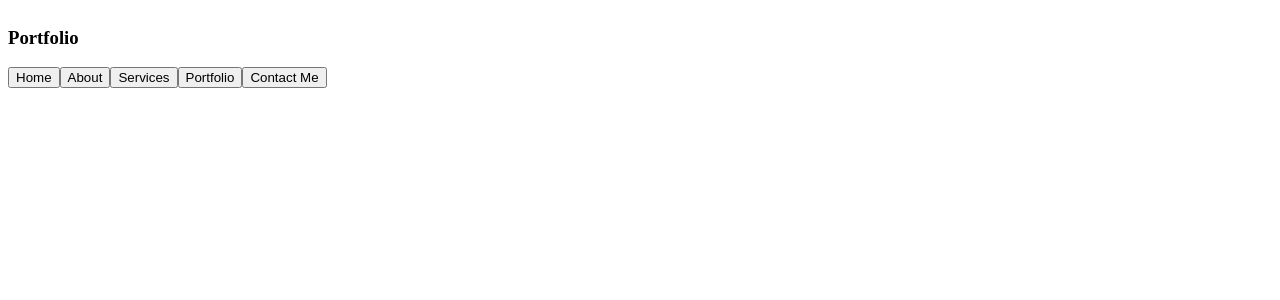
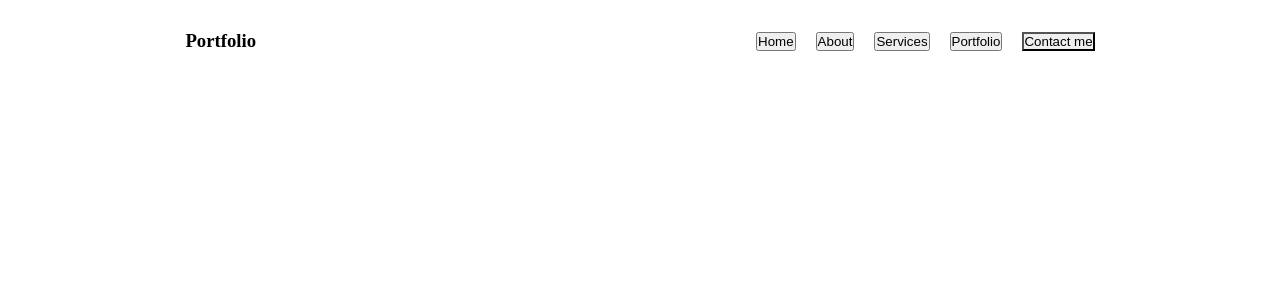
Before and after one commit to Manunyville/Portfolio-tp, a React (Create React App) app: page / in a window 1280 px wide. Shown: the top 300 px of the page. Built offline with nearby package versions, Linux system fonts and the light colour scheme.

Commit message:
estilizando los botones

```diff
--- a/src/components/navbar/navbar.css
+++ b/src/components/navbar/navbar.css
@@ -0,0 +1,4 @@
+*{
+    margin: 0;
+    padding: 0;
+}
--- a/src/components/navbar/navbar.jsx
+++ b/src/components/navbar/navbar.jsx
@@ -1,22 +1,28 @@
 import './navbar.css'
 import React from 'react'
-import { Stack, HStack, VStack } from '@chakra-ui/react'
+import { Stack, HStack, VStack, Flex, Button, ButtonGroup } from '@chakra-ui/react'
 
 const Navbar = () =>{
 
 
     return(
         <>
-            <HStack>
-                <nav>
+            <Flex justify={'center'} padding={30} >
+                <nav >
+                    <HStack gap={500} >
+                        <div>
                     <h3>Portfolio</h3>
+                        </div>
+                        <HStack gap={20}>
                     <button>Home</button>
                     <button>About</button>
                     <button>Services</button>
-                    <button>Portfolio</button>
-                    <button>Contact Me</button>
+                    <button >Portfolio</button>
+                    <Button colorScheme='blue'>Contact me</Button>
+                        </HStack>
+                    </HStack>
                 </nav>
-            </HStack>
+            </Flex>
         </>
     )
 
```
